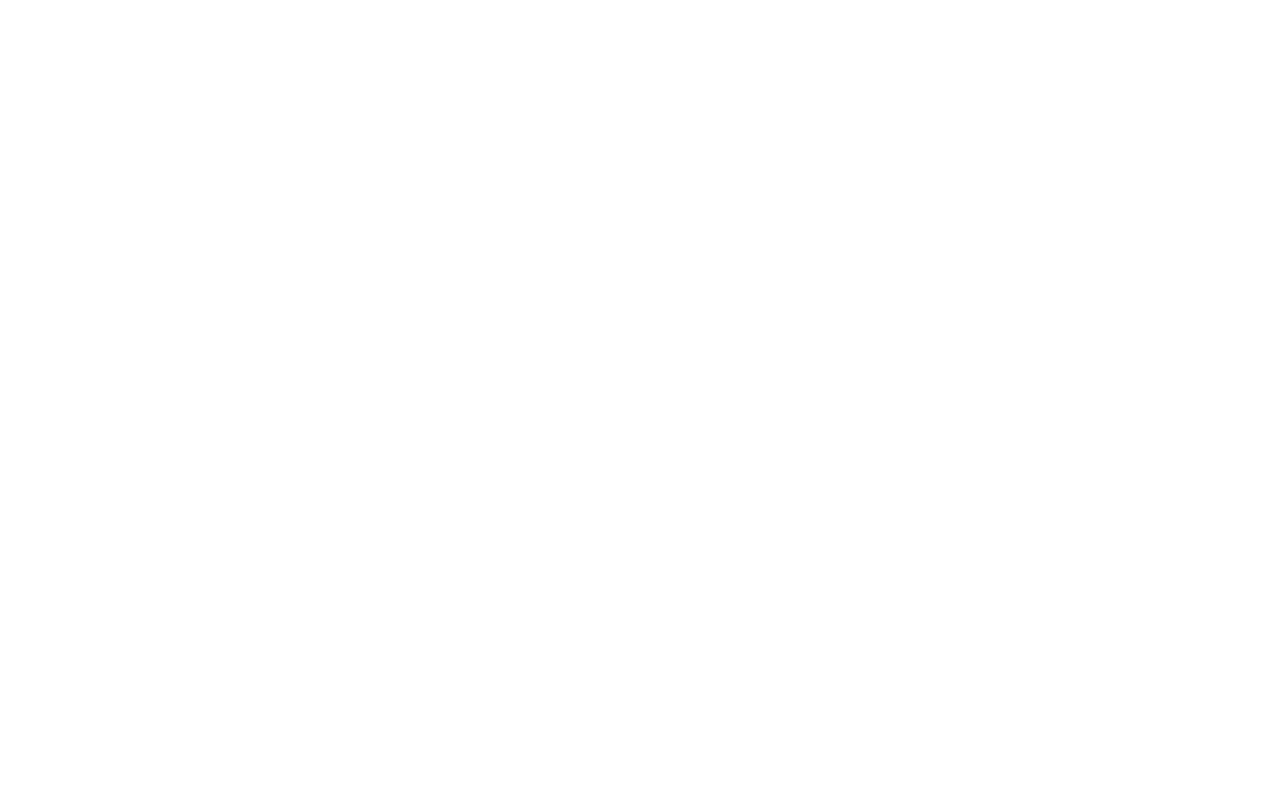
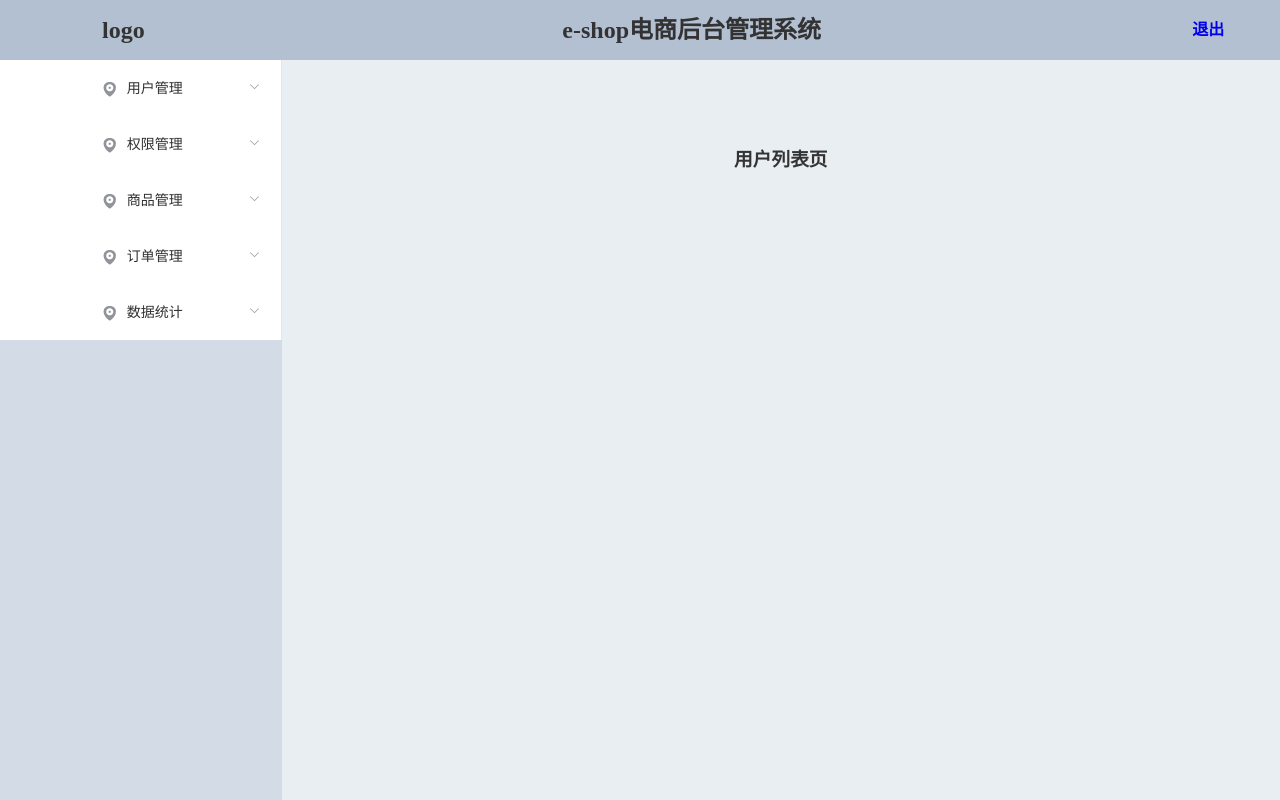
Before and after one commit to userlibo/vue-element-ui, a Vue app: page /#/home/userlist in a window 1280 px wide. Built offline with nearby package versions, Linux system fonts and the light colour scheme.

Commit message:
配置用户列表路由

```diff
--- a/src/components/home.vue
+++ b/src/components/home.vue
@@ -15,6 +15,7 @@
               default-active="1"
               :unique-opened="true"
               class="el-menu-vertical-demo"
+              router="true"
               @open="handleOpen"
               @close="handleClose">
               <el-submenu index="1">
@@ -23,8 +24,8 @@
                   <span>用户管理</span>
                 </template>
                 <el-menu-item-group>
-                  <el-menu-item index="1-1"><i class="el-icon-menu"></i>用户列表</el-menu-item>
-<!--                  <el-menu-item index="1-2"><i class="el-icon-menu"></i>选项2</el-menu-item>-->
+                  <el-menu-item index="/home/userlist"><i class="el-icon-menu"></i>用户列表</el-menu-item>
+
                 </el-menu-item-group>
               </el-submenu>
 
@@ -35,7 +36,7 @@
                 </template>
                 <el-menu-item-group>
                   <el-menu-item index="2-1"><i class="el-icon-menu"></i>角色列表</el-menu-item>
-                  <el-menu-item index="2-2"><i class="el-icon-menu"></i>权限列表</el-menu-item>
+                    <el-menu-item index="2-2"><i class="el-icon-menu"></i>权限列表</el-menu-item>
                 </el-menu-item-group>
               </el-submenu>
 
--- /dev/null
+++ b/src/components/users/userlist.vue
@@ -0,0 +1,15 @@
+<template>
+  <div>
+    <h1>用户列表页</h1>
+  </div>
+</template>
+
+<script>
+    export default {
+        name: "userlist"
+    }
+</script>
+
+<style scoped>
+
+</style>
```
Also changed, not shown: src/router/index.js (+6 -1 lines).
